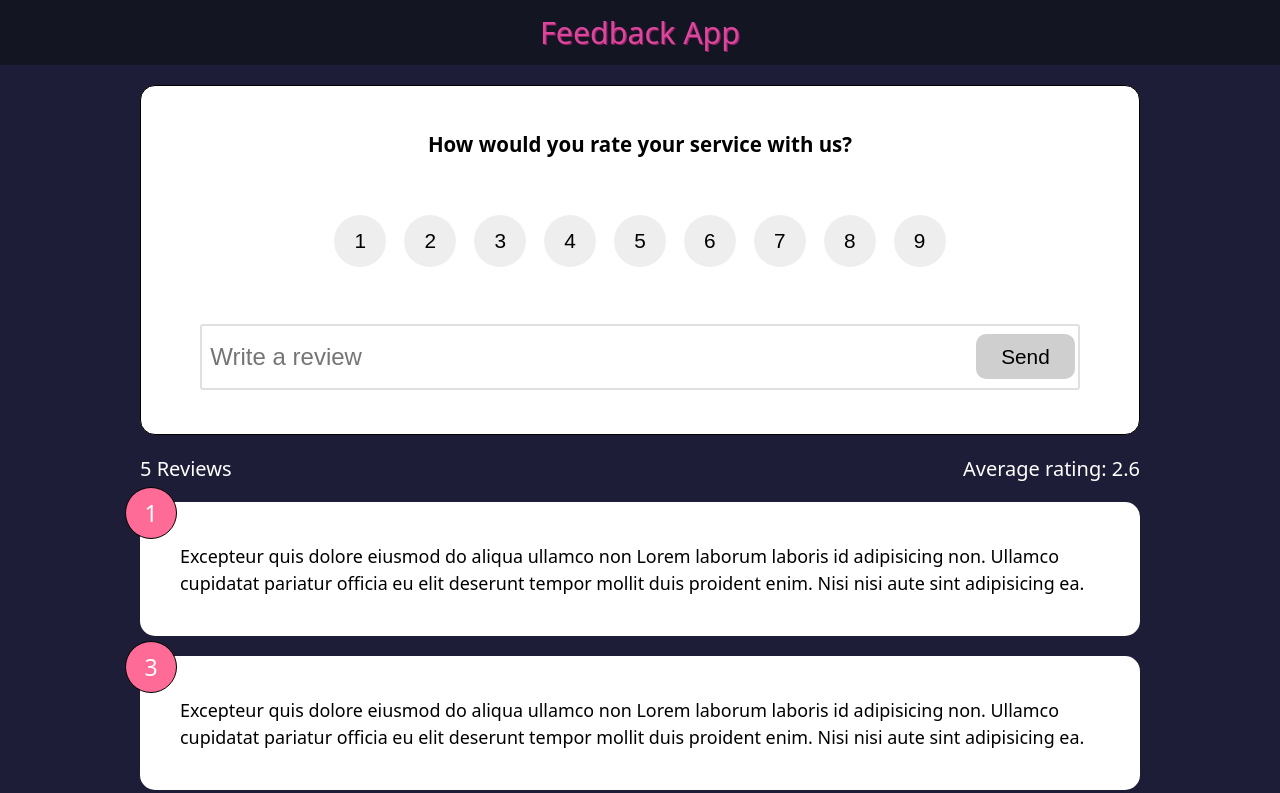
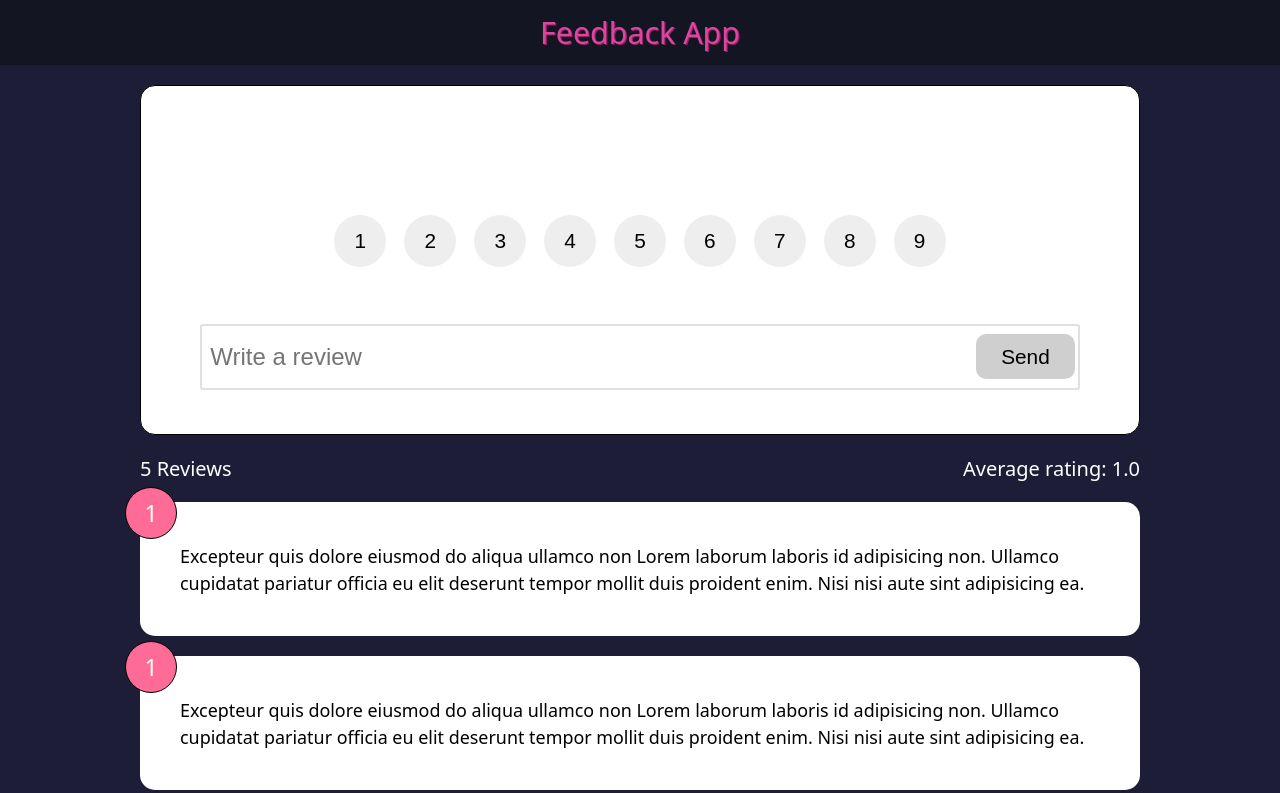
Before and after one commit to stinger222/react-feedback-app, a React (Create React App) app: page / in a window 1280 px wide. Shown: the top 793 px of the page. Built offline with nearby package versions, Linux system fonts and the light colour scheme.

Commit message:
Added notification if there is no any feedback

```diff
--- a/src/components/FeedbackList.js
+++ b/src/components/FeedbackList.js
@@ -12,7 +12,7 @@ export default function FeedbackList({feedbackData}) {
 	useEffect(() => {
 		setAverageRating(computeAverageRating())
 	})
-
+	console.log(feedbackData)
 	return (
 		<div className="feedback-list-wrapper">
 			<div className="stats">
@@ -20,6 +20,8 @@ export default function FeedbackList({feedbackData}) {
 				<span>Average rating: {averageRating}</span>
 			</div>
 			<div className="feedback-list">
+				{feedbackData.length == 0 && <h2 className="no_feedback">There is no feedback yet.</h2>}
+
 				{feedbackData && feedbackData.map(item => (
 					<FeedbackItem
 						rating={item.rating}
--- a/src/data/feedbackData.js
+++ b/src/data/feedbackData.js
@@ -2,33 +2,28 @@ let feedbackData = [
 	{
 		id: 0,
 		rating: 1,
-		description:
-			"Excepteur quis dolore eiusmod do aliqua ullamco non Lorem laborum laboris id adipisicing non. Ullamco cupidatat pariatur officia eu elit deserunt tempor mollit duis proident enim. Nisi nisi aute sint adipisicing ea.",
+		description: "Excepteur quis dolore eiusmod do aliqua ullamco non Lorem laborum laboris id adipisicing non. Ullamco cupidatat pariatur officia eu elit deserunt tempor mollit duis proident enim. Nisi nisi aute sint adipisicing ea."
 	},
 	{
 		id: 1,
-		rating: 3,
-		description:
-			"Excepteur quis dolore eiusmod do aliqua ullamco non Lorem laborum laboris id adipisicing non. Ullamco cupidatat pariatur officia eu elit deserunt tempor mollit duis proident enim. Nisi nisi aute sint adipisicing ea.",
+		rating: 1,
+		description: "Excepteur quis dolore eiusmod do aliqua ullamco non Lorem laborum laboris id adipisicing non. Ullamco cupidatat pariatur officia eu elit deserunt tempor mollit duis proident enim. Nisi nisi aute sint adipisicing ea."
 	},
 	{
 		id: 2,
-		rating: 3,
-		description:
-			"Excepteur quis dolore eiusmod do aliqua ullamco non Lorem laborum laboris id adipisicing non. Ullamco cupidatat pariatur officia eu elit deserunt tempor mollit duis proident enim. Nisi nisi aute sint adipisicing ea.",
+		rating: 1,
+		description: "Excepteur quis dolore eiusmod do aliqua ullamco non Lorem laborum laboris id adipisicing non. Ullamco cupidatat pariatur officia eu elit deserunt tempor mollit duis proident enim. Nisi nisi aute sint adipisicing ea."
 	},
 	{
 		id: 3,
-		rating: 3,
-		description:
-			"Excepteur quis dolore eiusmod do aliqua ullamco non Lorem laborum laboris id adipisicing non. Ullamco cupidatat pariatur officia eu elit deserunt tempor mollit duis proident enim. Nisi nisi aute sint adipisicing ea.",
+		rating: 1,
+		description: "Excepteur quis dolore eiusmod do aliqua ullamco non Lorem laborum laboris id adipisicing non. Ullamco cupidatat pariatur officia eu elit deserunt tempor mollit duis proident enim. Nisi nisi aute sint adipisicing ea."
 	},
 	{
 		id: 4,
-		rating: 3,
-		description:
-			"Excepteur quis dolore eiusmod do aliqua ullamco non Lorem laborum laboris id adipisicing non. Ullamco cupidatat pariatur officia eu elit deserunt tempor mollit duis proident enim. Nisi nisi aute sint adipisicing ea.",
+		rating: 1,
+		description: "Excepteur quis dolore eiusmod do aliqua ullamco non Lorem laborum laboris id adipisicing non. Ullamco cupidatat pariatur officia eu elit deserunt tempor mollit duis proident enim. Nisi nisi aute sint adipisicing ea."
 	}
-];
+]
 
-export default feedbackData;
+export default feedbackData
--- a/src/index.scss
+++ b/src/index.scss
@@ -42,6 +42,18 @@
 
 body {
 	background-color: #1d1d38;
+
+	h2 {
+		color: white;
+		font-weight: bold;
+		font-size: 2em;
+	}
+
+	h2.no_feedback {
+		text-align: center;
+		color:#ff6bc4;
+		margin-top: 30px;
+	}
 }
 
 .content {
```
